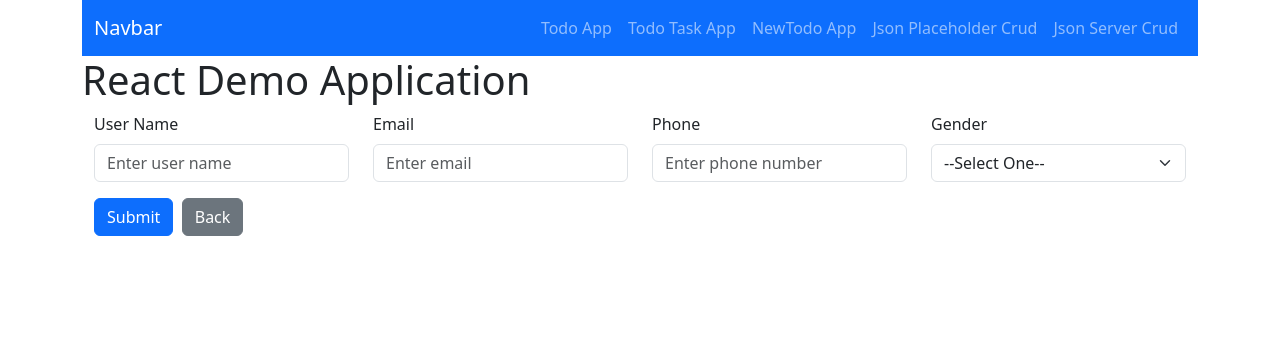
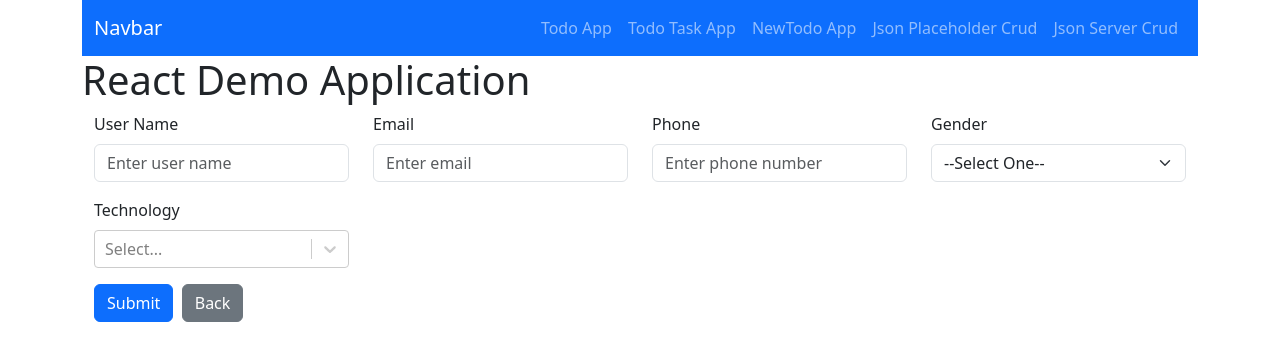
Before and after one commit to gitcoder-23/react18-demo-tutorial-app-kr, a React (Create React App) app: page /jsonserver/add/newuser in a window 1280 px wide. Shown: the top 360 px of the page. Built offline with nearby package versions, Linux system fonts and the light colour scheme.

Commit message:
Add with react select done

```diff
--- a/db.json
+++ b/db.json
@@ -35,6 +35,52 @@
       "phone": "9874561235",
       "gender": "others",
       "id": "9775e298-308d-47ad-a0d0-2e27c1126f26"
+    },
+    {
+      "id": 1700295132693,
+      "employeename": "Mohan Kumar",
+      "email": "mohan@yahoo.com",
+      "phone": "8975482147",
+      "gender": "male",
+      "technology": [
+        {
+          "value": "angular",
+          "label": "Angular"
+        },
+        {
+          "value": "react",
+          "label": "React"
+        },
+        {
+          "value": "vue",
+          "label": "Vue"
+        },
+        {
+          "value": "node",
+          "label": "Node"
+        }
+      ]
+    },
+    {
+      "id": 1700295174834,
+      "employeename": "Raju Kumar",
+      "email": "raju@yahoo.com",
+      "phone": "7875482147",
+      "gender": "male",
+      "technology": [
+        {
+          "value": "angular",
+          "label": "Angular"
+        },
+        {
+          "value": "vue",
+          "label": "Vue"
+        },
+        {
+          "value": "node",
+          "label": "Node"
+        }
+      ]
     }
   ]
 }
--- a/package.json
+++ b/package.json
@@ -15,6 +15,7 @@
     "react-dom": "^18.2.0",
     "react-router-dom": "^6.17.0",
     "react-scripts": "5.0.1",
+    "react-select": "^5.8.0",
     "react-toastify": "^9.1.3",
     "web-vitals": "^2.1.4"
   },
--- a/src/CrudRealJsonServer/AddNewUser.js
+++ b/src/CrudRealJsonServer/AddNewUser.js
@@ -3,25 +3,54 @@ import React, { useState } from "react";
 import { Button, Form } from "react-bootstrap";
 import { baseUrl } from "../config";
 import { toast } from "react-toastify";
+import Select from "react-select";
+import makeAnimated from "react-select/animated";
 import { Link, useNavigate } from "react-router-dom";
 
 const AddNewUser = () => {
+  const animatedComponents = makeAnimated();
   const navigate = useNavigate();
   const [userFormState, setUserFormState] = useState({
     userName: "",
     userEmail: "",
     userPhone: "",
     userGender: "",
+    technology: [],
   });
+  const techOptions = [
+    {
+      value: "angular",
+      label: "Angular",
+    },
+    {
+      value: "node",
+      label: "Node",
+    },
+    {
+      value: "react",
+      label: "React",
+    },
+    {
+      value: "vue",
+      label: "Vue",
+    },
+  ];
 
-  console.log("userFormState=>", userFormState.userGender);
-
+  const onSelectChange = (optionData) => {
+    console.log("optionData=>", optionData);
+    setUserFormState({
+      ...userFormState,
+      technology: [...optionData],
+    });
+  };
+  console.log("userFormState=>", userFormState.technology);
   const addNewUser = () => {
     if (
       !userFormState.userName ||
       !userFormState.userEmail ||
       !userFormState.userPhone ||
-      !userFormState.userGender
+      !userFormState.userGender ||
+      userFormState.technology.length === 0
     ) {
       toast.error("Please fill all the fields!", {
         position: toast.POSITION.TOP_RIGHT,
@@ -33,13 +62,22 @@ const AddNewUser = () => {
         email: userFormState.userEmail,
         phone: userFormState.userPhone,
         gender: userFormState.userGender,
+        technology: userFormState.technology,
       };
       axios
         .post(`${baseUrl}/user/`, newData)
         .then((addRsp) => {
           console.log("addRsp=>", addRsp);
-
-          navigate("/jsonserver/newuserlist");
+          if (addRsp.status === 201) {
+            setUserFormState({
+              userName: "",
+              userEmail: "",
+              userPhone: "",
+              userGender: "",
+              technology: [],
+            });
+            navigate("/jsonserver/newuserlist");
+          }
         })
         .catch((error) => {
           console.log("error=>", error);
@@ -119,6 +157,19 @@ const AddNewUser = () => {
             </Form.Group>
           </div>
         </div>
+        <div className="row">
+          <div className="col-md-3">
+            <Form.Group className="mb-3">
+              <Form.Label>Technology</Form.Label>
+              <Select
+                isMulti
+                options={techOptions}
+                components={animatedComponents}
+                onChange={(option) => onSelectChange(option)}
+              />
+            </Form.Group>
+          </div>
+        </div>
         <Button variant="primary" type="button" onClick={addNewUser}>
           Submit
         </Button>{" "}
```
Also changed, not shown: 1 other file (tests, documents, lock files or other folders).
